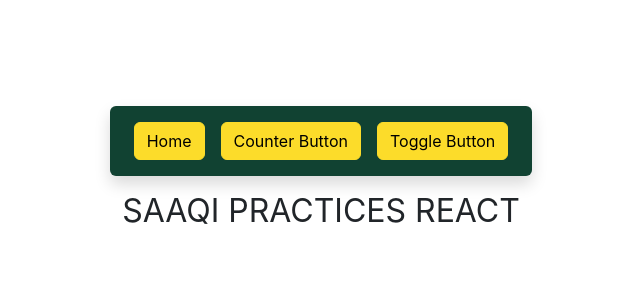
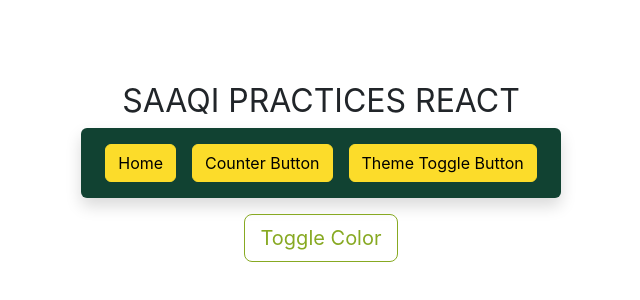
Before and after one commit to saaqi/react-practice, a React (Vite) app: page /theme-toggle-button in a window 1280 px wide. Shown: the part 228-528 px from the top of the page, without its empty margins (319-959 px from the left). Built offline with nearby package versions, Linux system fonts and the light colour scheme.

Commit message:
worked on useContext + 404 page

```diff
--- a/src/components/Nav.jsx
+++ b/src/components/Nav.jsx
@@ -3,23 +3,20 @@ import { Link } from 'react-router-dom'
 const NavLink = [
   {
     link: '/',
-    text: 'Home',
-    key: '1'
+    text: 'Home'
   },
   {
     link: '/counter-button',
-    text: 'Counter Button',
-    key: '2'
+    text: 'Counter Button'
   },
   {
-    link: '/toggle-button',
-    text: 'Toggle Button',
-    key: '3'
+    link: '/theme-toggle-button',
+    text: 'Theme Toggle Button'
   },
 ].map((item, index) => {
   return {
     ...item,
-    key: `navlink-${index}`,
+    id: `navlink-${index}`
   };
 });
 
@@ -27,9 +24,15 @@ const printLinks = (item) => {
   const {
     link = '',
     text = '',
-    key = ''
+    id = ''
   } = item;
-  return <li key={key} id={key}><Link to={link} className="nav-item btn btn-info">{text}</Link></li>;
+  return (
+    <li key={id} id={id}>
+      <Link to={link} className="nav-item btn btn-info">
+        {text}
+      </Link>
+    </li>
+  )
 }
 
 function Nav() {
--- /dev/null
+++ b/src/components/NotFound.jsx
@@ -0,0 +1,8 @@
+export default function NotFound() {
+  return (
+    <div className="contianer">
+      <h1 class="h4 py-4 alert alert-danger">Error 404!.</h1>
+      <h2>This Page does not exists!</h2>
+    </div>
+  )
+}
--- /dev/null
+++ b/src/components/ThemeToggleButton.jsx
@@ -0,0 +1,21 @@
+// ToggleButton.js
+import { useContext } from 'react';
+import { ThemeContext } from './context/ThemeContext';
+
+function ThemeToggleButton(props) {
+  // Consume the theme context using useContext hook
+  const { theme, toggleTheme } = useContext(ThemeContext);
+
+  // Style the button based on the current theme
+  const buttonStyle = [
+    theme === 'light' ? 'btn-outline-secondary' : 'btn-dark',
+  ];
+
+  return (
+    <button className={'btn btn-lg ' + buttonStyle} onClick={toggleTheme}>
+      { props.text ? props.text : 'Change Color!'}
+    </button>
+  );
+}
+
+export default ThemeToggleButton;
--- a/src/components/ToggleButton.jsx
+++ /dev/null
@@ -1,18 +0,0 @@
-import { useState } from 'react'
-
-function ToggleButton() {
-  const first = 'Yes!';
-  const second = 'No!';
-  const [greeting, setGreeting] = useState(first);
-  function setStat() {
-    (greeting === first ? setGreeting(second) : setGreeting(first));
-  }
-
-  return (
-    <button className="btn btn-lg btn-outline-dark" onClick={setStat}>
-      {greeting}
-    </button>
-  )
-}
-
-export default ToggleButton
--- /dev/null
+++ b/src/components/context/ThemeContext.jsx
@@ -0,0 +1,28 @@
+// ThemeContext.js
+import { createContext, useState } from 'react';
+
+// Create a new context
+export const ThemeContext = createContext();
+
+// Create a provider for the context
+export const ThemeProvider = ({ children }) => {
+  const [theme, setTheme] = useState('light'); // Initial theme is 'light'
+
+  // Function to toggle the theme
+  const toggleTheme = () => {
+    setTheme(theme === 'light' ? 'dark' : 'light');
+  };
+
+  // Value object that holds the state and any functions to update the state
+  const value = {
+    theme,
+    toggleTheme,
+  };
+
+  // Provide the value to the children components
+  return (
+    <ThemeContext.Provider value={value}>
+      {children}
+    </ThemeContext.Provider>
+  );
+};
--- a/src/index.jsx
+++ b/src/index.jsx
@@ -4,8 +4,10 @@ import { BrowserRouter, Routes, Route } from 'react-router-dom'
 
 import Nav from './components/Nav.jsx'
 import Header from './components/Header.jsx'
-import Counter from './components/CounterButton.jsx'
-import Toggle from './components/ToggleButton.jsx'
+import CounterButton from './components/CounterButton.jsx'
+import { ThemeProvider } from './components/context/ThemeContext'
+import ThemeToggleButton from './components/ThemeToggleButton.jsx'
+import NotFound from './components/NotFound.jsx'
 
 import './styles/main.scss'
 
@@ -14,12 +16,17 @@ ReactDOM.createRoot(document.getElementById('root')).render(
     <BrowserRouter>
       <main className="min-vh-100 align-items-center d-flex justify-content-center">
         <div className="container my-4 text-center">
+          <Header heading="Saaqi Practices React" />
           <Nav />
-          <Header heading="Saaqi Practices React" />
           <Routes>
             <Route path="/" element={<></>} />
-            <Route path="/toggle-button" element={<Toggle />} />
-            <Route path="/counter-button" element={<Counter />} />
+            <Route path="/counter-button" element={<CounterButton />} />
+            <Route path="/theme-toggle-button" element={
+              <ThemeProvider>
+                <ThemeToggleButton text="Toggle Color"/>
+              </ThemeProvider>
+            } />
+            <Route path='*' element={<NotFound />}/>
           </Routes>
         </div>
       </main>
```
